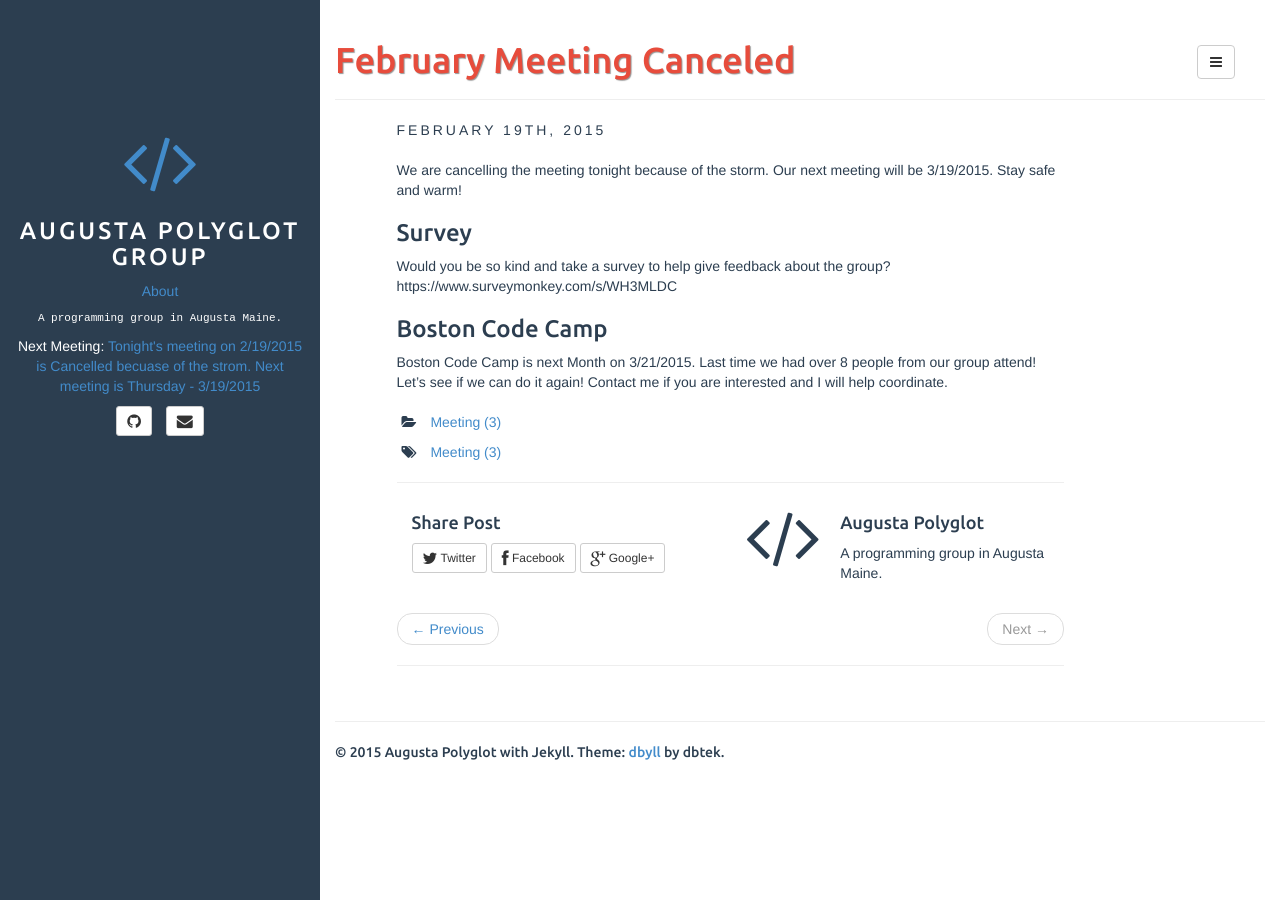
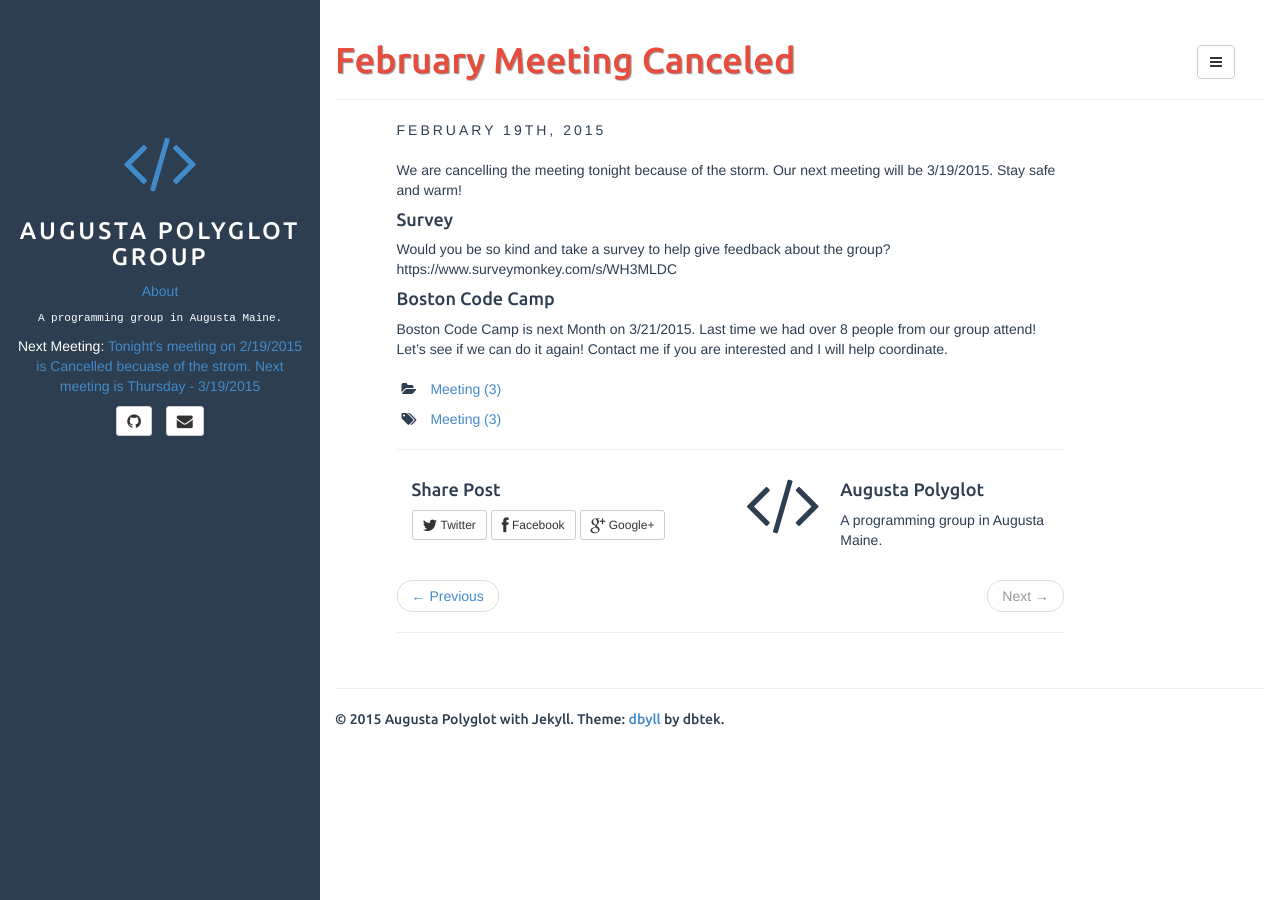
Before and after one commit to Augusta-Polyglot/augusta-polyglot.github.io, a Jekyll site: the page built from _posts/2015-2-19-Meeting Canceled.md, in a window 1280 px wide. Built offline with Jekyll 4.4.1, drawn with Linux system fonts in a browser that asks for light colours.

Commit message:
update headings

```diff
--- a/_posts/2015-2-19-Meeting Canceled.md
+++ b/_posts/2015-2-19-Meeting Canceled.md
@@ -8,9 +8,9 @@ fullview: true
 
 We are cancelling the meeting tonight because of the storm.  Our next meeting will be 3/19/2015.  Stay safe and warm!
 
-### Survey
+#### Survey
 Would you be so kind and take a survey to help give feedback about the group?
 https://www.surveymonkey.com/s/WH3MLDC
 
-### Boston Code Camp
+#### Boston Code Camp
 Boston Code Camp is next Month on 3/21/2015.  Last time we had over 8 people from our group attend!  Let's see if we can do it again!  Contact me if you are interested and I will help coordinate.
```
